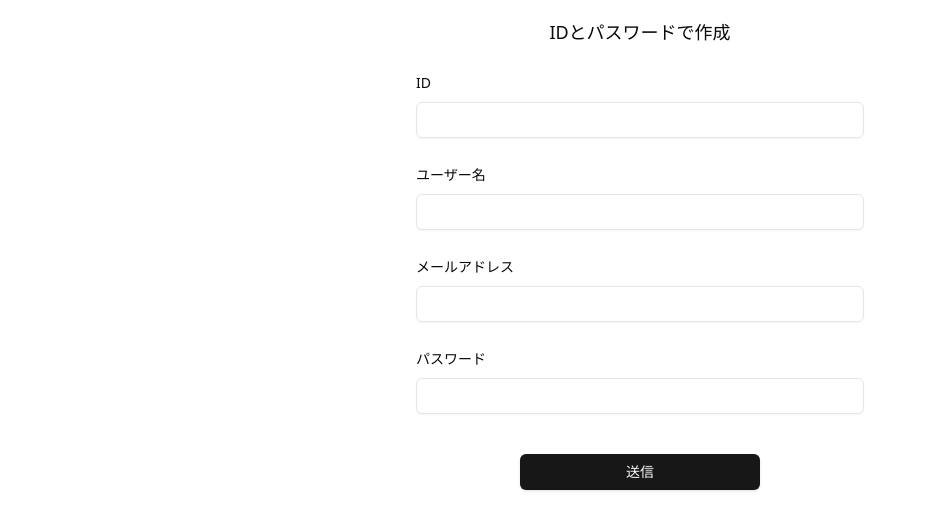
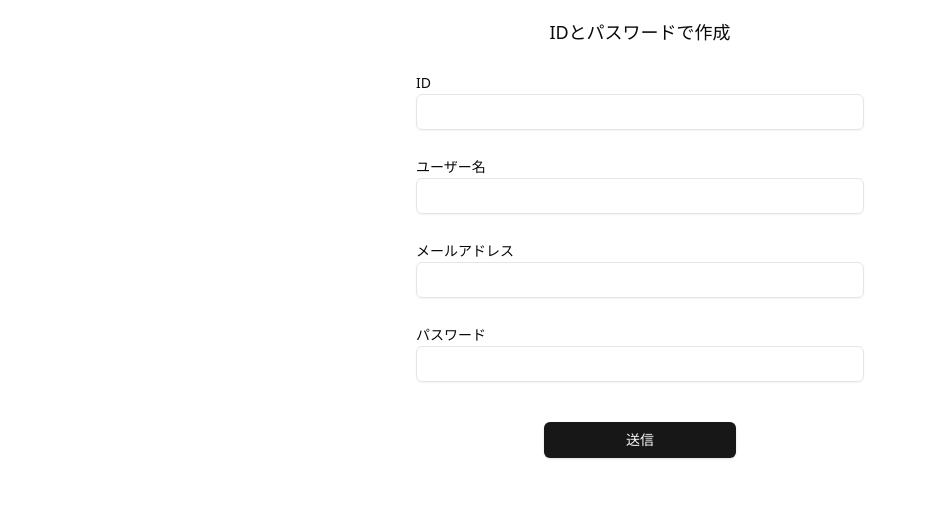
Before and after one commit to kurutto/todo-app, a Next.js app: page /signup in a window 1280 px wide. Shown: the part 210-740 px from the top of the page, without its empty margins (0-925 px from the left). Built offline with nearby package versions, Linux system fonts and the light colour scheme; no server answers.

Commit message:
カスタマイズ性のため、一旦<Form>コンポーネントを不使用 送信後responseエラーをsetErrorで表示に変更

```diff
--- a/src/components/CredentialSignup.tsx
+++ b/src/components/CredentialSignup.tsx
@@ -1,18 +1,13 @@
 "use client";
-import React, { useRef, useState } from "react";
+import React, { useState } from "react";
 import { zodResolver } from "@hookform/resolvers/zod";
 import { useForm } from "react-hook-form";
 import { z } from "zod";
 import { Button } from "@/components/ui/button";
-import {
-  Form,
-  FormControl,
-  FormField,
-  FormItem,
-  FormLabel,
-  FormMessage,
-} from "@/components/ui/form";
+import { Label } from "@/components/ui/label";
 import { Input } from "@/components/ui/input";
+import Paragraph from "./ui/paragraph";
+import Block from "./ui/block";
 
 const formSchema = z.object({
   id: z
@@ -48,33 +43,31 @@ const formSchema = z.object({
       message: "8文字以上で入力してください",
     }),
 });
+type formType = z.infer<typeof formSchema>;
 
 interface CredentialSignupProps {
-  className ?: string;
+  className?: string;
 }
 
-const CredentialSignup = ({className}:CredentialSignupProps) => {
-  const idRef = useRef<HTMLInputElement>(null);
-  const nameRef = useRef<HTMLInputElement>(null);
-  const emailRef = useRef<HTMLInputElement>(null);
-  const passRef = useRef<HTMLInputElement>(null);
-  const [idAlert, setIDAlert] = useState("");
-  const [emailAlert, setEmailAlert] = useState("");
+const CredentialSignup = ({ className }: CredentialSignupProps) => {
   const [responseMessage, setResponseMessage] = useState("");
-  const [errorMessage, setErrorMessage] = useState("");
-
-  const form = useForm<z.infer<typeof formSchema>>({
+  const {
+    register,
+    handleSubmit,
+    formState: { errors },
+    setError,
+  } = useForm<formType>({
     resolver: zodResolver(formSchema),
     defaultValues: {
       id: "",
+      name: "",
+      email: "",
+      password: "",
     },
   });
 
-  const onSubmit = async (values: z.infer<typeof formSchema>) => {
-    setIDAlert("");
-    setEmailAlert("");
+  const onSubmit = async (values: formType) => {
     setResponseMessage("");
-    setErrorMessage("");
     try {
       const res = await fetch(
         `${process.env.NEXT_PUBLIC_API_URL}/auth/credential/signup`,
@@ -83,8 +76,8 @@ const CredentialSignup = ({className}:CredentialSignupProps) => {
           body: JSON.stringify({
             userId: values.id,
             name: values.name,
-            email: emailRef.current!.value,
-            password: passRef.current!.value,
+            email: values.email,
+            password: values.password,
           }),
           headers: {
             "Content-Type": "application/json",
@@ -93,89 +86,62 @@ const CredentialSignup = ({className}:CredentialSignupProps) => {
       );
 
       const data = await res.json();
-
+      if (!res.ok) {
         if (data.errorId === "INVALID_ID") {
-        setIDAlert(data.message);
+          setError("id", { message: data.message });
+        } else if (data.errorId === "INVALID_EMAIL") {
+          setError("email", { message: data.message });
+        } else {
+          setError("root", { message: "ログインに失敗しました" });
         }
-      if (data.errorEmail === "INVALID_EMAIL") {
-        setEmailAlert(data.message);
       }
+      if (res.ok) {
         setResponseMessage(data.message);
+      }
     } catch (err) {
-      if (err instanceof Error) {
-        setErrorMessage(err.message);
-        console.log(err);
-      } else {
-        setErrorMessage("不明なエラーが発生しました");
-      }
+      setError("root", { message: "サーバーエラーが発生しました" });
     }
   };
 
   return (
     <div>
-      <Form {...form}>
-        <form onSubmit={form.handleSubmit(onSubmit)}>
-          <FormField
-            control={form.control}
-            name="id"
-            render={({ field }) => (
-              <FormItem>
-                <FormLabel>ID</FormLabel>
-                <FormControl>
-                  <Input {...field} />
-                </FormControl>
-                <FormMessage />
-              </FormItem>
+      <form onSubmit={handleSubmit(onSubmit)}>
+        {errors.root && (
+          <Paragraph variant="error">{errors.root.message}</Paragraph>
         )}
-          />
-          {idAlert && <p>{idAlert}</p>}
-          <FormField
-            control={form.control}
-            name="name"
-            render={({ field }) => (
-              <FormItem className="mt-6">
-                <FormLabel>ユーザー名</FormLabel>
-                <FormControl>
-                  <Input {...field} />
-                </FormControl>
-                <FormMessage />
-              </FormItem>
+        <Block>
+          <Label htmlFor="id">ID</Label>
+          <Input type="text" id="id" {...register("id")} />
+          {errors.id && (
+            <Paragraph variant="error">{errors.id.message}</Paragraph>
           )}
-          />
-          <FormField
-            control={form.control}
-            name="email"
-
-            render={({ field }) => (
-              <FormItem className="mt-6">
-                <FormLabel>メールアドレス</FormLabel>
-                <FormControl>
-                  <Input {...field} />
-                </FormControl>
-                <FormMessage />
-              </FormItem>
+        </Block>
+        <Block>
+          <Label htmlFor="name">ユーザー名</Label>
+          <Input type="text" id="name" {...register("name")} />
+          {errors.name && (
+            <Paragraph variant="error">{errors.name.message}</Paragraph>
           )}
-          />
-          {emailAlert && <p>{emailAlert}</p>}
-          <FormField
-            control={form.control}
-            name="password"
-            render={({ field }) => (
-              <FormItem className="mt-6">
-                <FormLabel>パスワード</FormLabel>
-                <FormControl>
-                  <Input {...field} />
-                </FormControl>
-                <FormMessage />
-              </FormItem>
+        </Block>
+        <Block>
+          <Label htmlFor="email">メールアドレス</Label>
+          <Input type="email" id="email" {...register("email")} />
+          {errors.email && (
+            <Paragraph variant="error">{errors.email.message}</Paragraph>
           )}
-          />
-
-          <Button type="submit" className="mt-10 max-w-60 w-full block mx-auto">送信</Button>
+        </Block>
+        <Block>
+          <Label htmlFor="password">パスワード</Label>
+          <Input type="password" id="password" {...register("password")} />
+          {errors.password && (
+            <Paragraph variant="error">{errors.password.message}</Paragraph>
+          )}
+        </Block>
+        <Button type="submit" className="mt-10 w-48 block mx-auto">
+          送信
+        </Button>
       </form>
-      </Form>
-      {responseMessage && <p>{responseMessage}</p>}
-      {errorMessage && <p>{errorMessage}</p>}
+      {responseMessage && <Paragraph>{responseMessage}</Paragraph>}
     </div>
   );
 };
--- /dev/null
+++ b/src/components/ui/block.tsx
@@ -0,0 +1,16 @@
+import { cn } from '@/lib/utils';
+import React, { ReactNode } from 'react'
+
+interface BlockProps {
+  children : ReactNode;
+  className ?: string;
+}
+
+const Block = ({children,className,...props}:BlockProps) => {
+  const baseStyle = cn('mt-6')
+  return (
+    <div className={cn(baseStyle,className)} {...props}>{children}</div>
+  )
+}
+
+export default Block
--- /dev/null
+++ b/src/components/ui/paragraph.tsx
@@ -0,0 +1,17 @@
+import { cn } from '@/lib/utils';
+import React, { ReactNode } from 'react'
+
+interface ParagraphProps {
+  variant ?: 'base' | 'error';
+  children : ReactNode;
+  className ?: string;
+}
+
+const Paragraph = ({variant = 'base', children, className}:ParagraphProps) => {
+  const baseStyle = cn(variant === 'base' && 'text-base', variant === 'error' && 'text-sm text-[#dc2626]' )
+  return (
+    <p className={cn(baseStyle,className)}>{children}</p>
+  )
+}
+
+export default Paragraph
```
Lines whose indentation alone changed are shown as unchanged.
